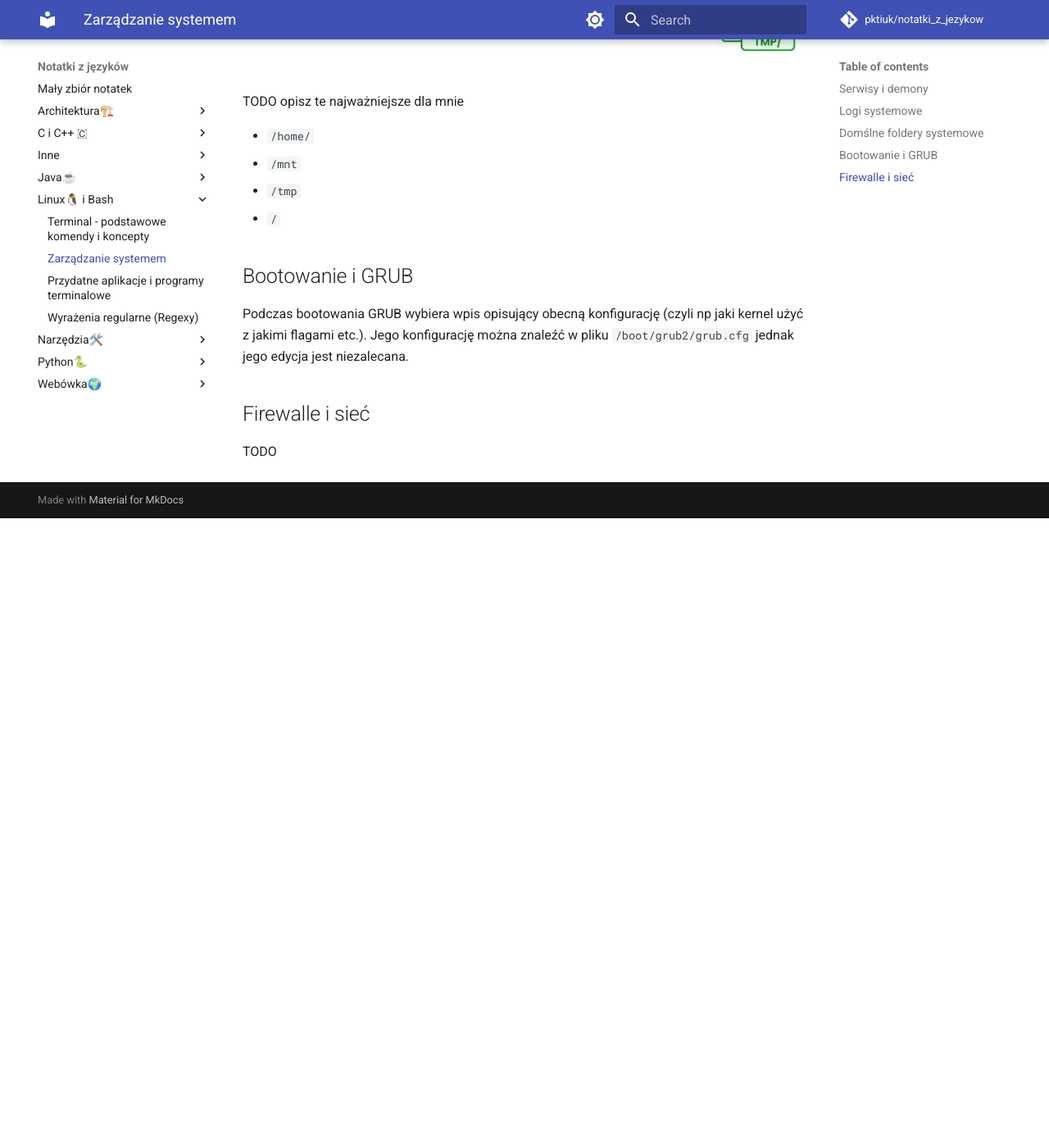
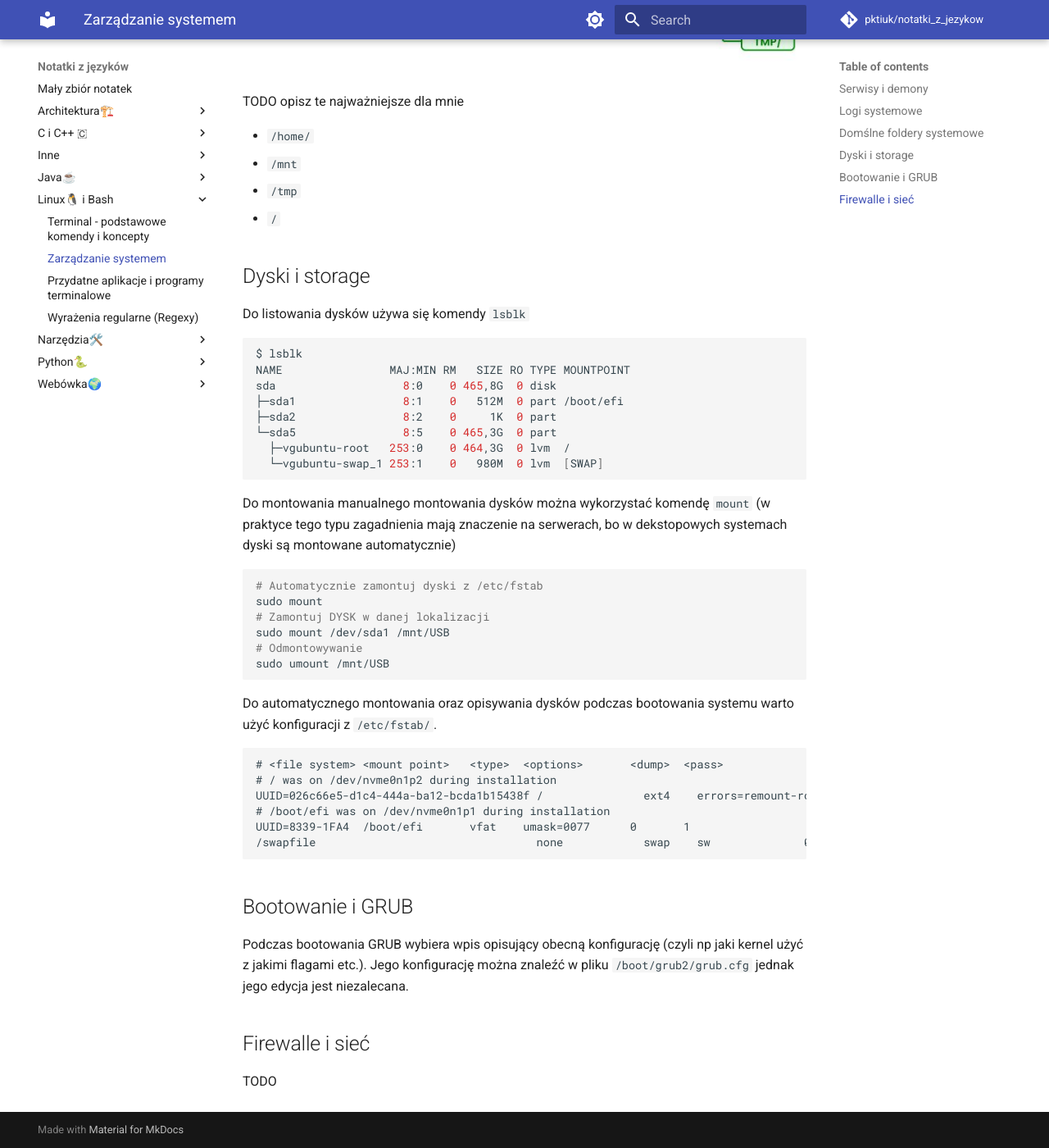
Before and after one commit to pktiuk/notatki_z_jezykow, an MkDocs documentation site: the page built from docs/Linux🐧 i Bash/o_systemie.md, in a window 1280 px wide and 1400 px high, scrolled down 2329 px. Shown: the whole window at 82% size. Built offline with MkDocs 1.6.1 and Material for MkDocs 9.7.7, drawn with Linux system fonts in a browser that asks for light colours; comment, search, counter and statistics services are not loaded; before the commit the page ends 2961 px from its top, so only the background shows below that.

Commit message:
Opis montowania dysków

````diff
--- a/docs/Linux🐧 i Bash/o_systemie.md
+++ b/docs/Linux🐧 i Bash/o_systemie.md
@@ -70,6 +70,43 @@ TODO opisz te najważniejsze dla mnie
 - `/tmp`
 - `/`
 
+## Dyski i storage
+
+Do listowania dysków używa się komendy `lsblk`
+
+```bash
+$ lsblk
+NAME                MAJ:MIN RM   SIZE RO TYPE MOUNTPOINT
+sda                   8:0    0 465,8G  0 disk
+├─sda1                8:1    0   512M  0 part /boot/efi
+├─sda2                8:2    0     1K  0 part
+└─sda5                8:5    0 465,3G  0 part
+  ├─vgubuntu-root   253:0    0 464,3G  0 lvm  /
+  └─vgubuntu-swap_1 253:1    0   980M  0 lvm  [SWAP]
+```
+
+Do montowania manualnego montowania dysków można wykorzystać komendę `mount` (w praktyce tego typu zagadnienia mają znaczenie na serwerach, bo w dekstopowych systemach dyski są montowane automatycznie)
+
+```bash
+# Automatycznie zamontuj dyski z /etc/fstab
+sudo mount
+# Zamontuj DYSK w danej lokalizacji
+sudo mount /dev/sda1 /mnt/USB
+# Odmontowywanie
+sudo umount /mnt/USB
+```
+
+Do automatycznego montowania oraz opisywania dysków podczas bootowania systemu warto użyć konfiguracji z `/etc/fstab/`.
+
+```
+# <file system> <mount point>   <type>  <options>       <dump>  <pass>
+# / was on /dev/nvme0n1p2 during installation
+UUID=026c66e5-d1c4-444a-ba12-bcda1b15438f /               ext4    errors=remount-ro 0       1
+# /boot/efi was on /dev/nvme0n1p1 during installation
+UUID=8339-1FA4  /boot/efi       vfat    umask=0077      0       1
+/swapfile                                 none            swap    sw              0       0
+```
+
 ## Bootowanie i GRUB
 
 Podczas bootowania GRUB wybiera wpis opisujący obecną konfigurację (czyli np jaki kernel użyć z jakimi flagami etc.). Jego konfigurację można znaleźć w pliku `/boot/grub2/grub.cfg` jednak jego edycja jest niezalecana.
````
